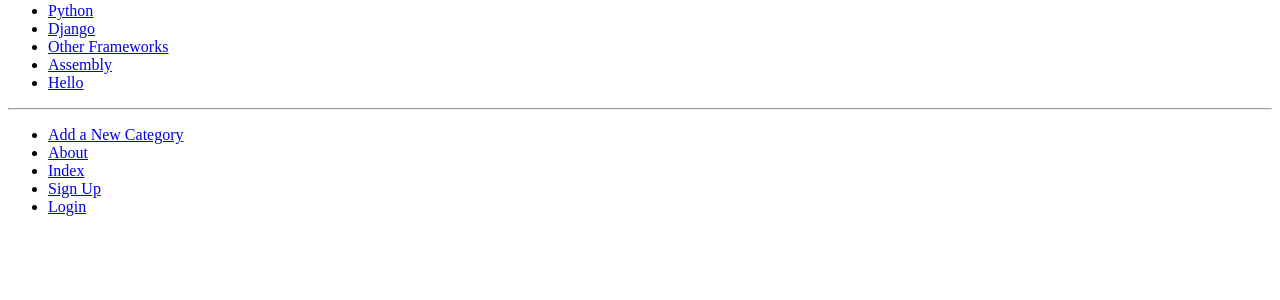
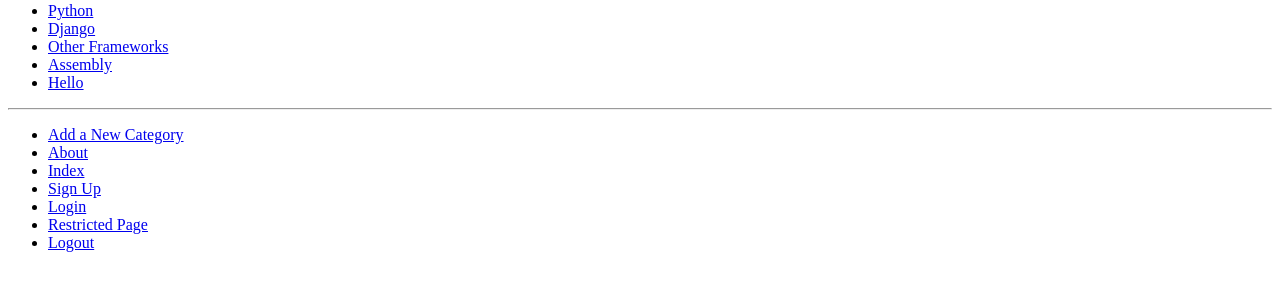
Before and after one commit to DorianClark/Tango-With-Django, a Django app: page /rango/about/ in a window 1280 px wide. Shown: the part 434-734 px from the top of the page. Run offline with Django 3.2, Linux system fonts and the light colour scheme; data comes from the database, SQL or seed files in the repository; both versions use the stored data as it was after the commit; grey boxes are pictures that could not be loaded.

Commit message:
End of 9.9
Log out implemented

```diff
--- a/rango/urls.py
+++ b/rango/urls.py
@@ -11,4 +11,7 @@ urlpatterns=[
     path('category/<slug:category_name_slug>/add_page/', views.add_page, name='add_page'),
     path('register/', views.register, name='register'),
     path('login/', views.user_login, name='login'),
+    path('restricted/', views.restricted, name='restricted'),
+    path('logout/', views.user_logout, name='logout'),
+
 ]
--- a/rango/views.py
+++ b/rango/views.py
@@ -7,7 +7,9 @@ from rango.forms import PageForm
 from django.shortcuts import redirect
 from django.shortcuts import reverse
 from rango.forms import UserForm, UserProfileForm
-from django.contrib.auth import authenticate, login
+from django.contrib.auth import authenticate, login, logout
+from django.contrib.auth.decorators import login_required
+
 
 
 # Create your views here.
@@ -122,3 +124,12 @@ def user_login(request):
             return HttpResponse("Invalid login details supplied.")
     else:
         return render(request, 'rango/login.html')
+
+@login_required
+def restricted(request):
+    return HttpResponse("Since you're logged in, you can see this text!")
+
+@login_required
+def user_logout(request):
+    logout(request)
+    return redirect(reverse('rango:index'))
--- a/tango_with_django_project/settings.py
+++ b/tango_with_django_project/settings.py
@@ -131,6 +131,8 @@ USE_TZ = True
 STATIC_URL = '/static/'
 STATICFILES_DIRS = [STATIC_DIR, ]
 
+LOGIN_URL = 'rango:login'
+
 # media files
 MEDIA_ROOT = MEDIA_DIR
 MEDIA_URL = '/media/'
--- a/templates/rango/base.html
+++ b/templates/rango/base.html
@@ -30,6 +30,8 @@
                 <li><a href="{% url 'rango:index' %}">Index</a></li>
                 <li><a href="{% url 'rango:register' %}">Sign Up</a></li>
                 <li><a href="{% url 'rango:login' %}">Login</a></li>
+                <li><a href="{% url 'rango:restricted' %}">Restricted Page</a></li>
+                <li><a href="{% url 'rango:logout' %}">Logout</a></li>
             </ul>
         </div>
     </body>
```
Also changed, not shown: db.sqlite3.
